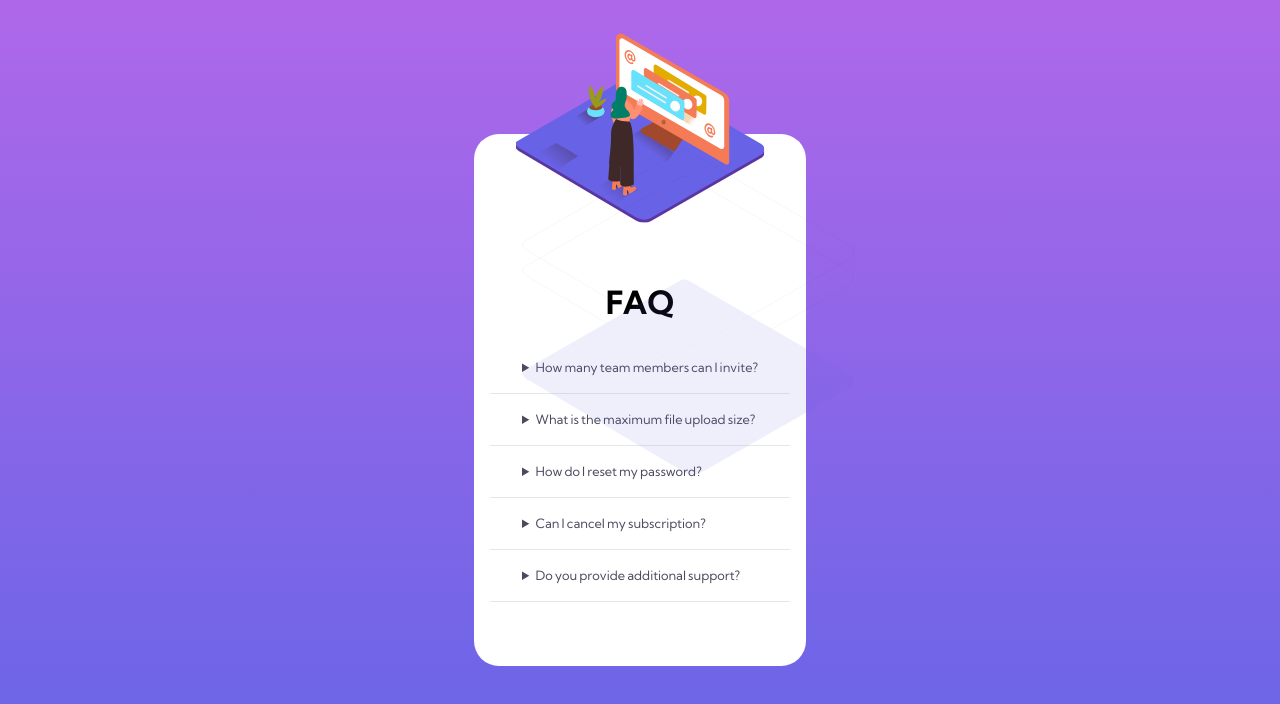
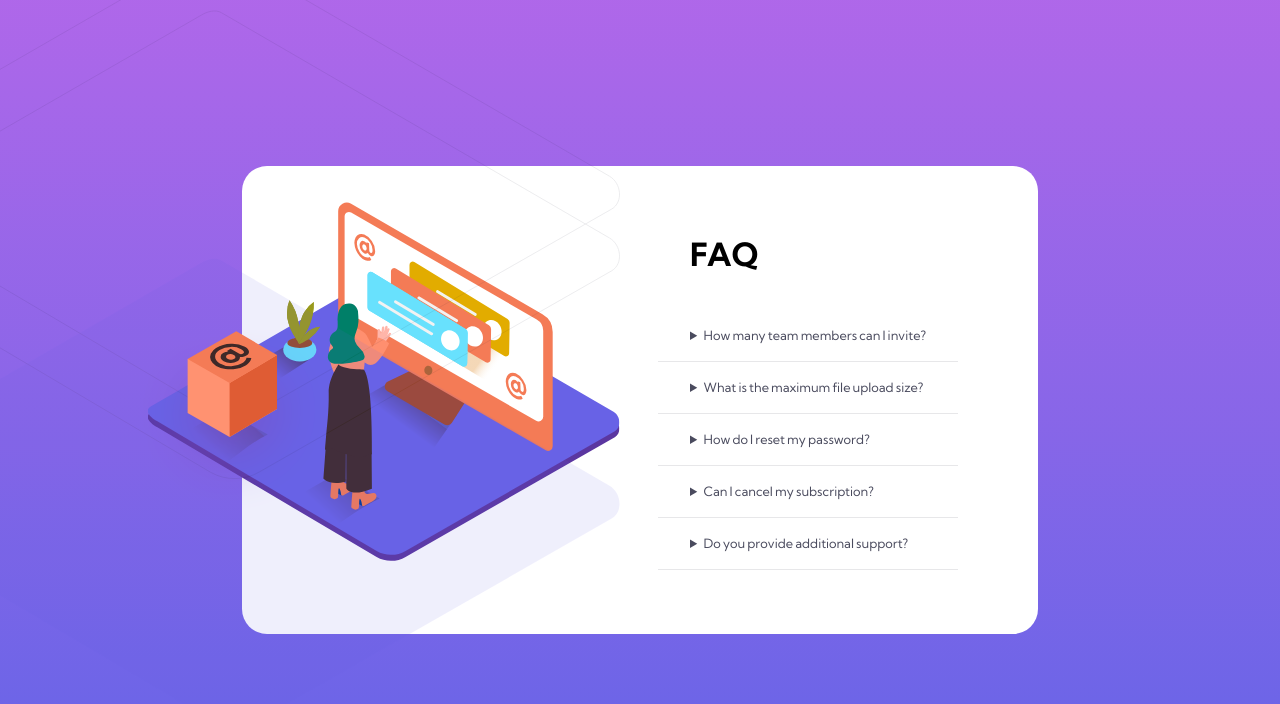
Before and after one commit to PiotrPlotast/faq-accordion-card, a plain HTML site: page index.html in a window 1280 px wide. Drawn offline with Linux system fonts and the light colour scheme.

Commit message:
added desktop styles

```diff
--- a/index.html
+++ b/index.html
@@ -23,6 +23,8 @@
         <source media="(min-width: 768px)" srcset="./images/bg-pattern-desktop.svg">
         <img src="./images/bg-pattern-mobile.svg" alt="Background pattern" class="card__pattern">
       </picture>
+      <img src="./images/illustration-box-desktop.svg" alt="" class="box">
+      <div class="wrapper">
         <h1 class="card__heading">FAQ</h1>
         <details>
           <summary>How many team members can I invite?</summary>
@@ -56,15 +58,7 @@
             Chat and email support is available 24/7. Phone lines are open during normal business hours.
           </p>
         </details>
-
-
-
-
-
-
-
-
-
+      </div>
     </div>
   </main>
   <!-- <div class="attribution">
--- a/style.css
+++ b/style.css
@@ -107,6 +107,10 @@ body {
     left: 3rem;
 }
 
+.box {
+    display: none;
+}
+
 .card__heading {
     text-align: center;
     font-size: 2rem;
@@ -137,3 +141,39 @@ summary {
 details[open] summary {
     font-weight: 700;
 }
+
+@media (min-width: 768px) {
+    .card {
+        display: flex;
+        width: 700px;
+        flex-direction: row-reverse;
+        padding-right: 5rem;
+    }
+
+    .card__image {
+        transform: translate(-20%, 10%);
+        scale: 1;
+    }
+
+    .card__pattern {
+        transform: translate(-58.5%, -30%);
+        scale: 1;
+    }
+
+    .box {
+        display: block;
+        position: absolute;
+        transform: translate(-330%, 80%);
+    }
+
+    .wrapper {
+        margin-left: 3rem;
+    }
+
+    .card__heading {
+        text-align: left;
+        margin-bottom: 2rem;
+        margin-left: 2rem;
+        margin-top: 3rem;
+    }
+}
```
Lines whose indentation alone changed are shown as unchanged.
